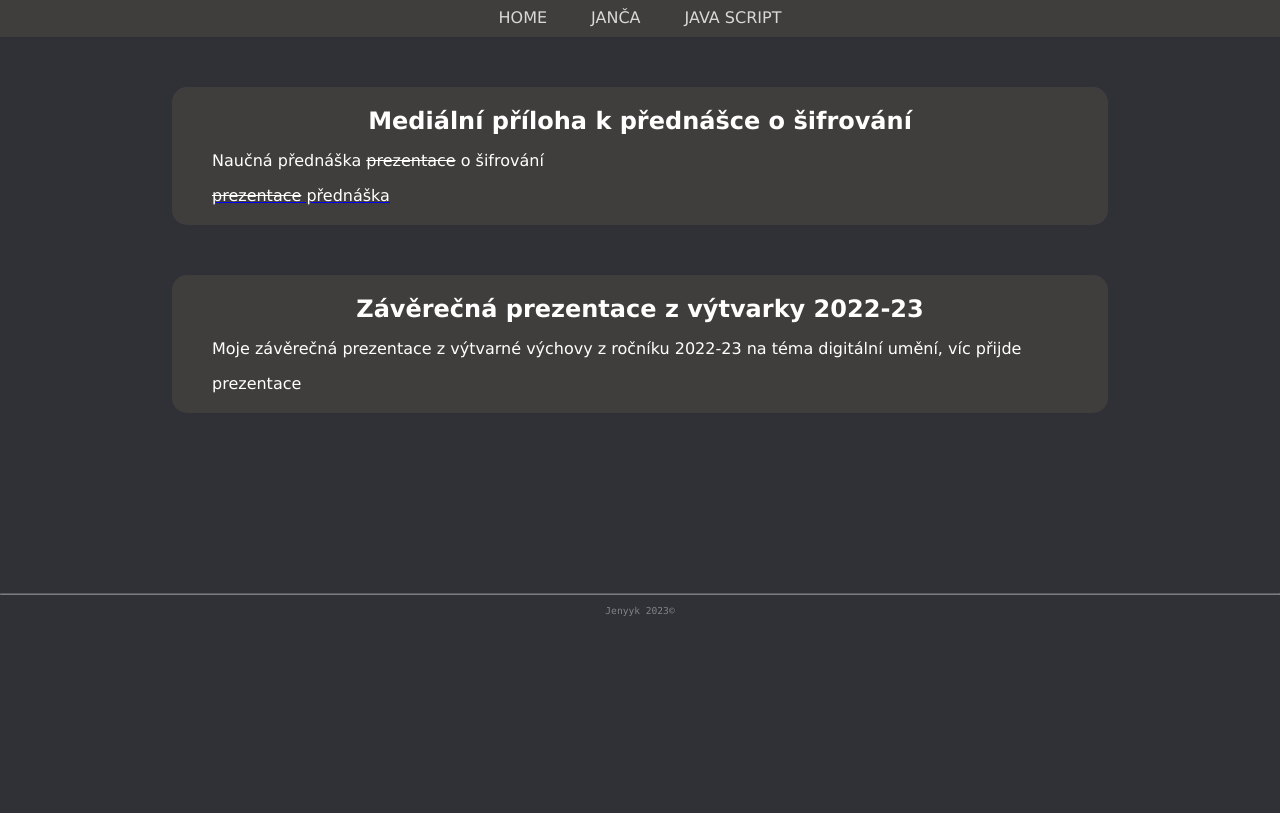
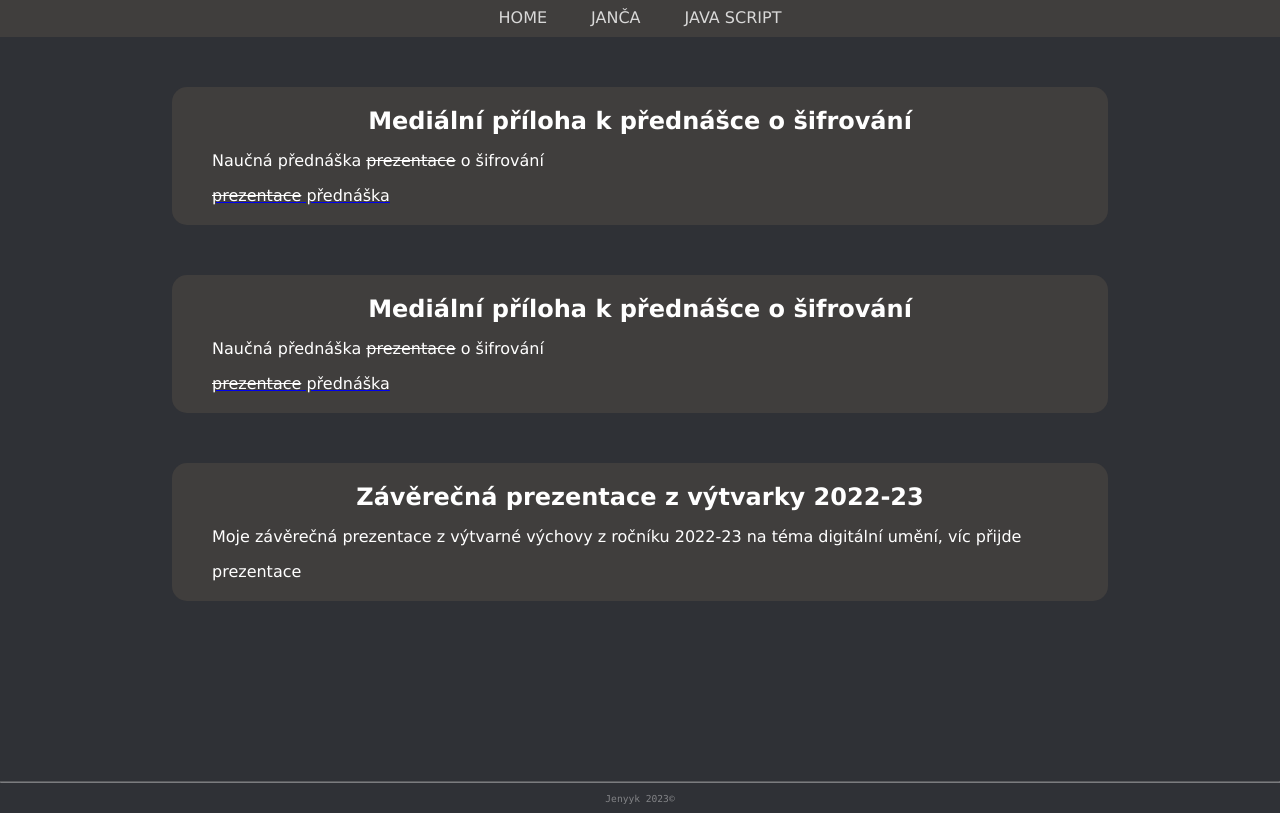
Before and after one commit to Jenyyk/Jenyyk.github.io, a plain HTML site: page index.html in a window 1280 px wide. Shown: the part 649-1462 px from the top of the page. Before the commit the page ends 1274 px from the top, so only its background shows below. Drawn offline with Linux system fonts and the light colour scheme.

Commit message:
Update index.html

```diff
--- a/index.html
+++ b/index.html
@@ -47,6 +47,13 @@
     </div>
   </div>
   <div style="background-color:#403e3d;width:70%;position:relative;left:50%;transform:translateX(-50%);margin-top:50px;border-radius:15px;padding:20px;">
+    <h1 style="text-align:center;font-size:150%;margin-top:0;">Mediální příloha k přednášce o šifrování</h1>
+    <div style="padding-left:20px;padding-right:20px;">
+      <p>Naučná přednáška <span style="text-decoration:line-through;">prezentace</span> o šifrování</p>
+      <a href="IVT sifrovani 2022-23.html" style="text-decoration:underline #0000EE;"><span style="text-decoration:line-through;">prezentace</span> přednáška</a>
+    </div>
+  </div>
+  <div style="background-color:#403e3d;width:70%;position:relative;left:50%;transform:translateX(-50%);margin-top:50px;border-radius:15px;padding:20px;">
     <h1 style="text-align:center;font-size:150%;margin-top:0;">Závěrečná prezentace z výtvarky 2022-23</h1>
     <div style="padding-left:20px;padding-right:20px;">
       <p>Moje závěrečná prezentace z výtvarné výchovy z ročníku 2022-23 na téma digitální umění, víc přijde</p>
```
